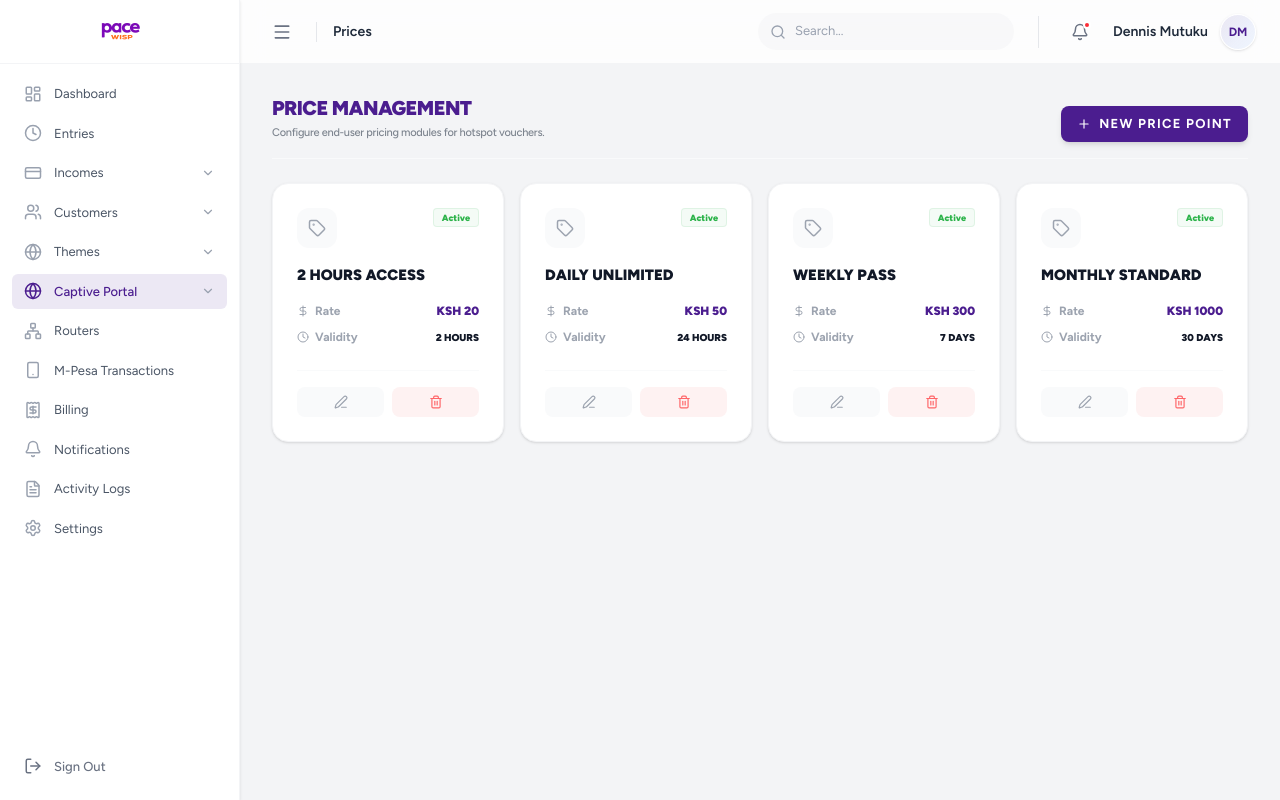
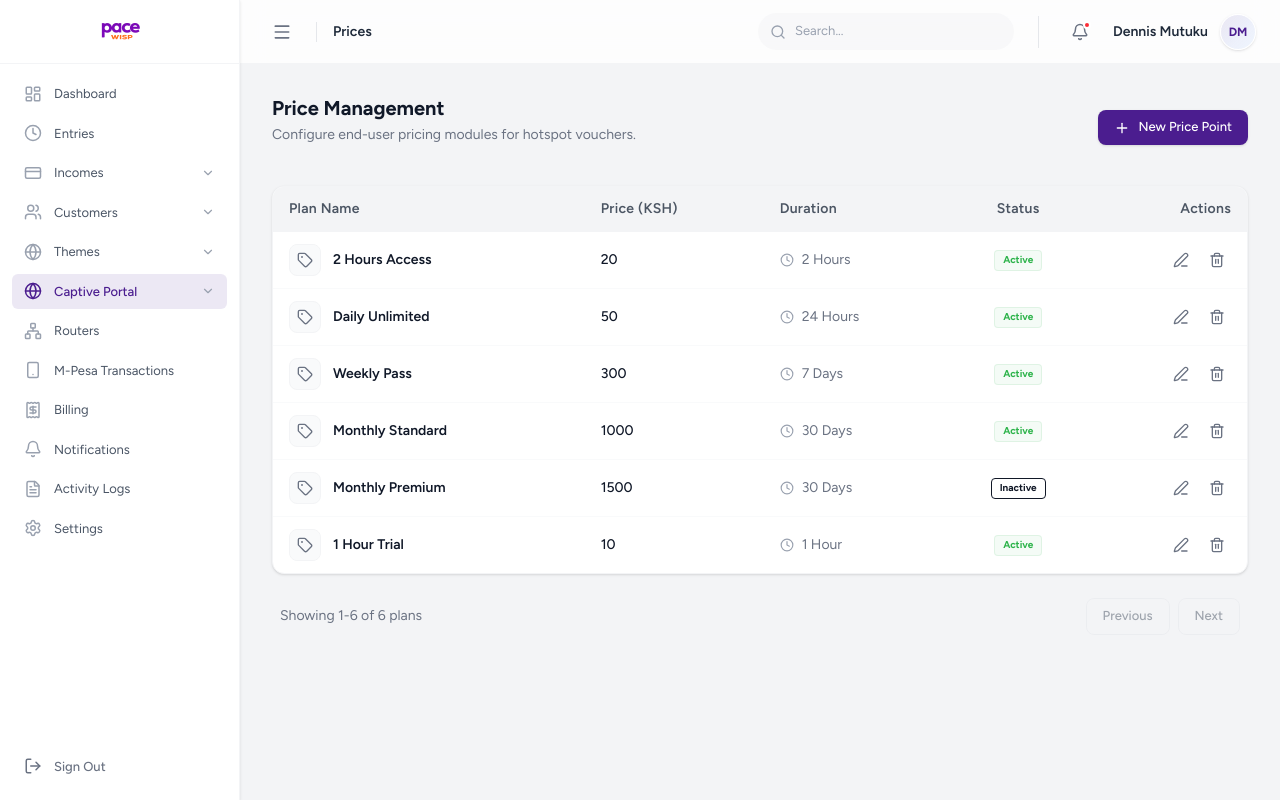
Before and after one commit to dennismutuku2005/pacewebsite, a Next.js app in the folder isphotspotportal/: page /dashboard/captive/prices in a window 1280 px wide. Built offline with nearby package versions, Linux system fonts and the light colour scheme.

Commit message:
Auto-update: page.js

```diff
--- a/isphotspotportal/src/app/dashboard/captive/prices/page.js
+++ b/isphotspotportal/src/app/dashboard/captive/prices/page.js
@@ -3,58 +3,97 @@
 import React, { useState } from 'react'
 import { Plus, Tag, Edit3, Trash2, ArrowUpRight, DollarSign, Clock } from 'lucide-react'
 import { Badge } from '@/components/Badge'
+import { cn } from '@/lib/utils'
 
 export default function ManagePricesPage() {
-    const prices = [
+    // Simulated larger data for pagination
+    const allPrices = [
         { id: 1, name: '2 Hours Access', price: '20', duration: '2 Hours', status: 'Active' },
         { id: 2, name: 'Daily Unlimited', price: '50', duration: '24 Hours', status: 'Active' },
         { id: 3, name: 'Weekly Pass', price: '300', duration: '7 Days', status: 'Active' },
         { id: 4, name: 'Monthly Standard', price: '1000', duration: '30 Days', status: 'Active' },
+        { id: 5, name: 'Monthly Premium', price: '1500', duration: '30 Days', status: 'Inactive' },
+        { id: 6, name: '1 Hour Trial', price: '10', duration: '1 Hour', status: 'Active' },
     ]
 
     return (
-        <div className="space-y-6 font-figtree animate-in fade-in duration-700">
-            <div className="flex flex-col sm:flex-row sm:items-end justify-between gap-4 border-b border-gray-50 pb-4">
+        <div className="space-y-6 font-figtree animate-in fade-in duration-700 max-w-[1600px] mx-auto">
+            <div className="flex flex-col sm:flex-row sm:items-end justify-between gap-4 border-b border-gray-100 pb-4">
                 <div>
-                    <h1 className="text-[20px] font-black text-pace-purple leading-tight tracking-tight uppercase">Price Management</h1>
-                    <p className="text-[11px] text-admin-label mt-1 font-medium tracking-tight opacity-70">Configure end-user pricing modules for hotspot vouchers.</p>
+                    <h1 className="text-xl font-bold text-gray-900 leading-tight">Price Management</h1>
+                    <p className="text-sm text-gray-500 mt-1">Configure end-user pricing modules for hotspot vouchers.</p>
                 </div>
-                <button className="px-4 py-2 bg-pace-purple text-white rounded-lg text-[11px] font-bold hover:bg-[#3d1a75] transition-all uppercase tracking-widest shadow-md flex items-center gap-2">
-                    <Plus size={14} />
+                <button className="px-4 py-2 bg-pace-purple text-white rounded-lg text-sm font-medium hover:bg-pace-purple/90 transition-all shadow-sm flex items-center gap-2">
+                    <Plus size={16} />
                     New Price Point
                 </button>
             </div>
 
-            <div className="grid grid-cols-1 md:grid-cols-2 lg:grid-cols-4 gap-4">
-                {prices.map((p) => (
-                    <div key={p.id} className="bg-white border border-gray-100 rounded-2xl p-6 hover:border-pace-purple/30 transition-all shadow-sm group">
-                        <div className="flex justify-between items-start mb-4">
-                            <div className="w-10 h-10 rounded-xl bg-gray-50 flex items-center justify-center text-admin-dim group-hover:bg-pace-purple/5 group-hover:text-pace-purple transition-colors">
-                                <Tag size={18} />
+            <div className="bg-white border border-gray-100 rounded-xl overflow-hidden shadow-sm">
+                <div className="overflow-x-auto">
+                    <table className="w-full text-left text-sm whitespace-nowrap">
+                        <thead>
+                            <tr className="bg-gray-50 border-b border-gray-100 text-gray-500 font-medium">
+                                <th className="px-4 py-3 font-semibold">Plan Name</th>
+                                <th className="px-4 py-3 font-semibold">Price (KSH)</th>
+                                <th className="px-4 py-3 font-semibold">Duration</th>
+                                <th className="px-4 py-3 font-semibold text-center">Status</th>
+                                <th className="px-4 py-3 font-semibold text-right">Actions</th>
+                            </tr>
+                        </thead>
+                        <tbody className="divide-y divide-gray-50">
+                            {allPrices.map((p) => (
+                                <tr key={p.id} className="hover:bg-gray-50 transition-colors group">
+                                    <td className="px-4 py-3">
+                                        <div className="flex items-center gap-3">
+                                            <div className="w-8 h-8 rounded-lg bg-gray-50 border border-gray-100 flex items-center justify-center text-gray-500">
+                                                <Tag size={16} />
                                             </div>
-                            <Badge variant="success" className="text-[9px] font-black">{p.status}</Badge>
+                                            <span className="font-semibold text-gray-900">{p.name}</span>
                                         </div>
-                        <h3 className="text-[15px] font-black text-admin-value uppercase">{p.name}</h3>
-                        <div className="mt-4 space-y-2">
-                            <div className="flex items-center justify-between text-[12px]">
-                                <span className="text-admin-dim font-bold flex items-center gap-1.5"><DollarSign size={12} /> Rate</span>
-                                <span className="text-pace-purple font-black">KSH {p.price}</span>
+                                    </td>
+                                    <td className="px-4 py-3 font-medium text-gray-900">
+                                        {p.price}
+                                    </td>
+                                    <td className="px-4 py-3 text-gray-500">
+                                        <div className="flex items-center gap-2">
+                                            <Clock size={14} className="text-gray-400" />
+                                            <span>{p.duration}</span>
                                         </div>
-                            <div className="flex items-center justify-between text-[12px]">
-                                <span className="text-admin-dim font-bold flex items-center gap-1.5"><Clock size={12} /> Validity</span>
-                                <span className="text-admin-value font-black uppercase text-[10px]">{p.duration}</span>
+                                    </td>
+                                    <td className="px-4 py-3 text-center">
+                                        <Badge variant={p.status === 'Active' ? 'success' : 'secondary'} className="text-[10px] px-2 py-0.5">
+                                            {p.status}
+                                        </Badge>
+                                    </td>
+                                    <td className="px-4 py-3 text-right">
+                                        <div className="flex items-center justify-end gap-2">
+                                            <button className="p-1.5 text-gray-500 hover:text-pace-purple hover:bg-purple-50 rounded-lg transition-all" title="Edit">
+                                                <Edit3 size={16} />
+                                            </button>
+                                            <button className="p-1.5 text-gray-500 hover:text-red-600 hover:bg-red-50 rounded-lg transition-all" title="Delete">
+                                                <Trash2 size={16} />
+                                            </button>
+                                        </div>
+                                    </td>
+                                </tr>
+                            ))}
+                        </tbody>
+                    </table>
                 </div>
             </div>
-                        <div className="mt-6 pt-4 border-t border-gray-50 flex gap-2">
-                            <button className="flex-1 py-2 bg-gray-50 text-admin-dim rounded-lg hover:bg-admin-value hover:text-white transition-all">
-                                <Edit3 size={14} className="mx-auto" />
+
+            {/* Pagination */}
+            <div className="flex justify-between items-center px-2">
+                <p className="text-sm text-gray-500">Showing 1-{allPrices.length} of {allPrices.length} plans</p>
+                <div className="flex gap-2">
+                    <button className="px-4 py-2 border border-gray-200 text-gray-600 rounded-lg text-sm font-medium hover:bg-gray-50 transition-all disabled:opacity-50" disabled>
+                        Previous
                     </button>
-                            <button className="flex-1 py-2 bg-red-50 text-red-400 rounded-lg hover:bg-red-500 hover:text-white transition-all">
-                                <Trash2 size={14} className="mx-auto" />
+                    <button className="px-4 py-2 border border-gray-200 text-gray-600 rounded-lg text-sm font-medium hover:bg-gray-50 transition-all disabled:opacity-50" disabled>
+                        Next
                     </button>
                 </div>
-                    </div>
-                ))}
             </div>
         </div>
     )
```
Lines whose indentation alone changed are shown as unchanged.
